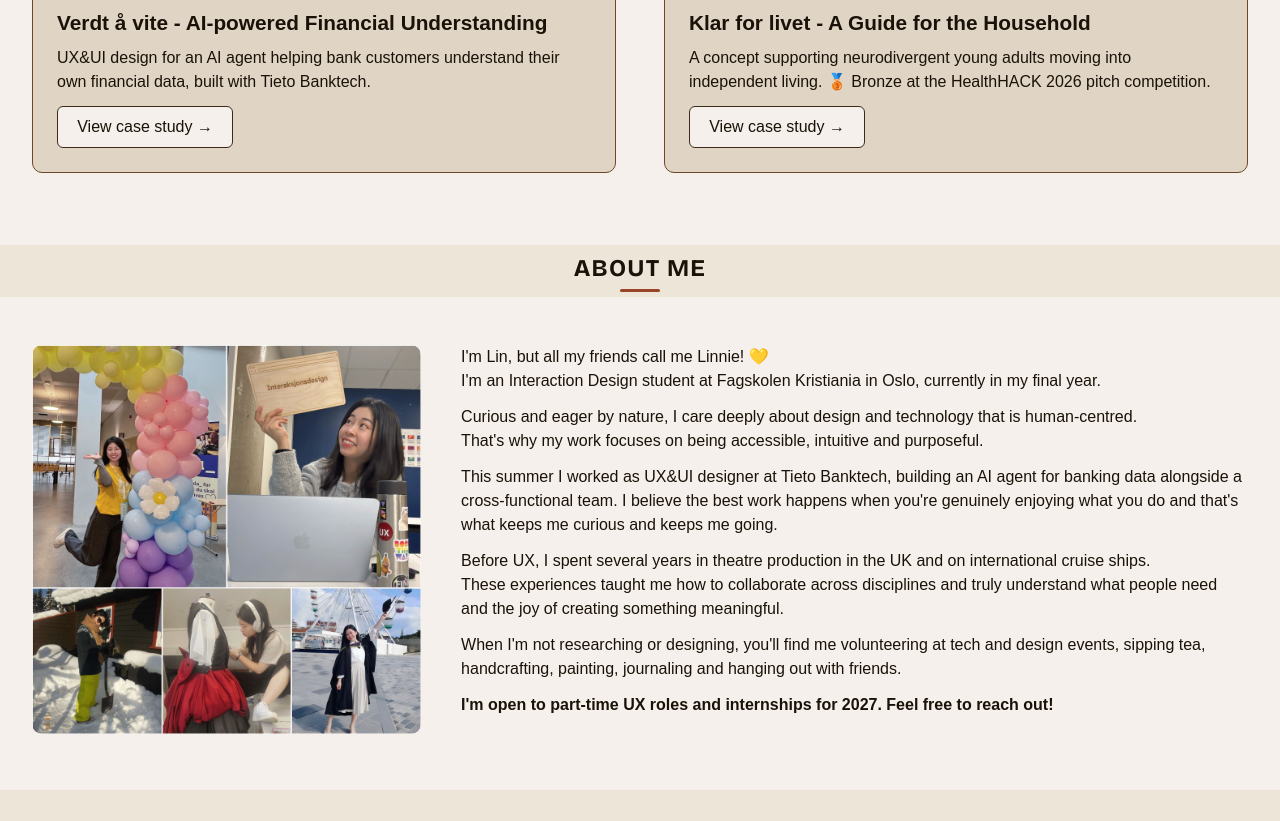
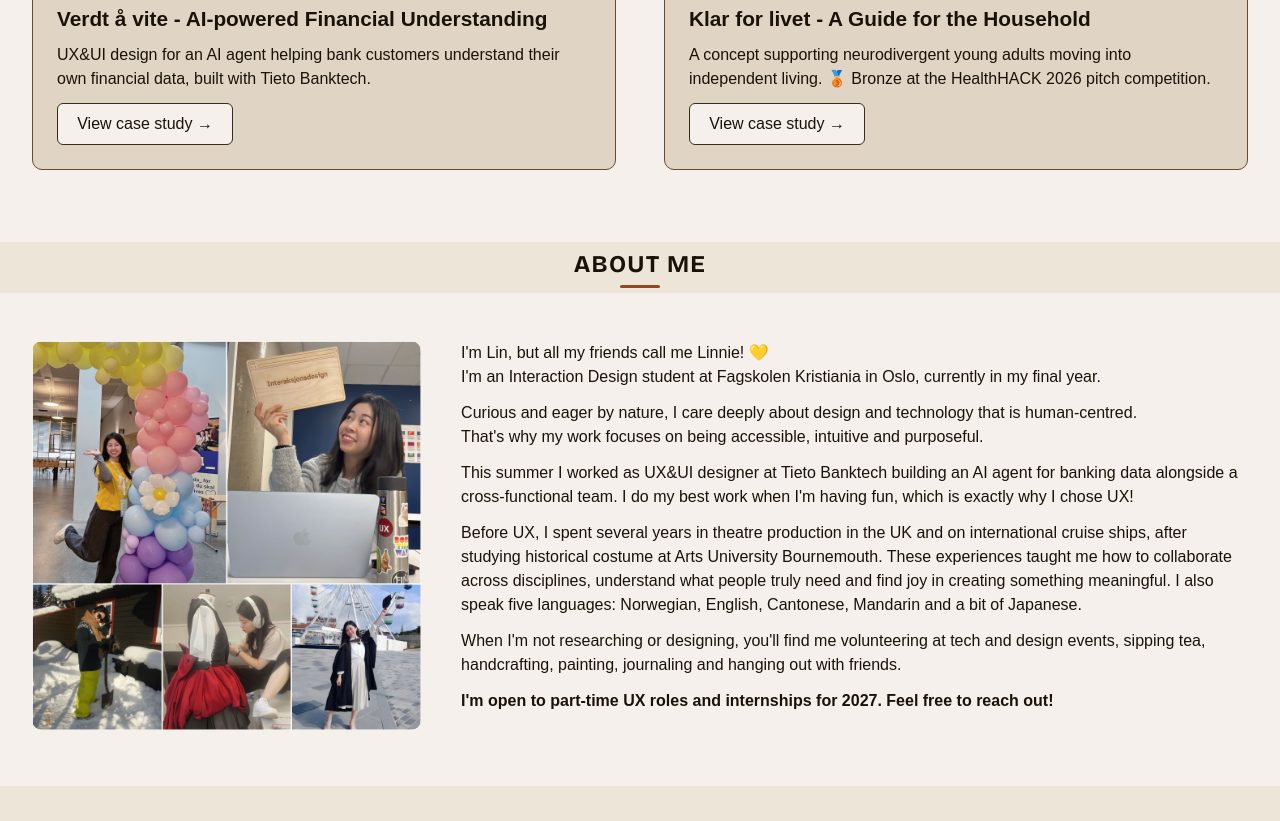
Before and after one commit to linnie-linda-lin/linnie-linda-lin.github.io, a plain HTML site: page index.html in a window 1280 px wide. Shown: the part 956-1777 px from the top of the page. Drawn offline with nearby package versions, Linux system fonts and the light colour scheme.

Commit message:
last update for night

```diff
--- a/css/style.css
+++ b/css/style.css
@@ -475,7 +475,9 @@ a:focus-visible {
   align-items: center;
   justify-content: center;
   gap: 0.4em;
-  padding: 0.6rem 1.2rem;
+  /* Fixed size, so the buttons don't grow with the hero text on phones */
+  font-size: 1rem;
+  padding: 0.45rem 0.9rem;
   border: 1px solid #3d2b1a;
   border-radius: var(--radius-sm);
   background-color: #f5f0eb;
@@ -506,6 +508,14 @@ a:focus-visible {
 .home a.heroButtonPrimary:hover {
   border-color: var(--color-accent-hover);
   background-color: var(--color-accent-hover);
+}
+
+/* 44px minimum touch target on phones and touchscreens */
+@media only screen and (max-width: 767px), (pointer: coarse) {
+  .home a.heroButton {
+    min-height: 2.75rem;
+    box-sizing: border-box;
+  }
 }
 
 /* LinkedIn and email: quiet text links, wrap onto two lines when narrow */
--- a/index.html
+++ b/index.html
@@ -206,18 +206,19 @@
               and purposeful.
             </p>
             <p class="aboutText">
-              This summer I worked as UX&amp;UI designer at Tieto Banktech,
+              This summer I worked as UX&amp;UI designer at Tieto Banktech
               building an AI agent for banking data alongside a cross-functional
-              team. I believe the best work happens when you're genuinely
-              enjoying what you do and that's what keeps me curious and keeps me
-              going.
+              team. I do my best work when I'm having fun, which is exactly why
+              I chose UX!
             </p>
             <p class="aboutText">
               Before UX, I spent several years in theatre production in the UK
-              and on international cruise ships.
-              <br />These experiences taught me how to collaborate across
-              disciplines and truly understand what people need and the joy of
-              creating something meaningful.
+              and on international cruise ships, after studying historical
+              costume at Arts University Bournemouth. These experiences taught
+              me how to collaborate across disciplines, understand what people
+              truly need and find joy in creating something meaningful. I also
+              speak five languages: Norwegian, English, Cantonese, Mandarin and
+              a bit of Japanese.
             </p>
             <p class="aboutText">
               When I'm not researching or designing, you'll find me volunteering
```
